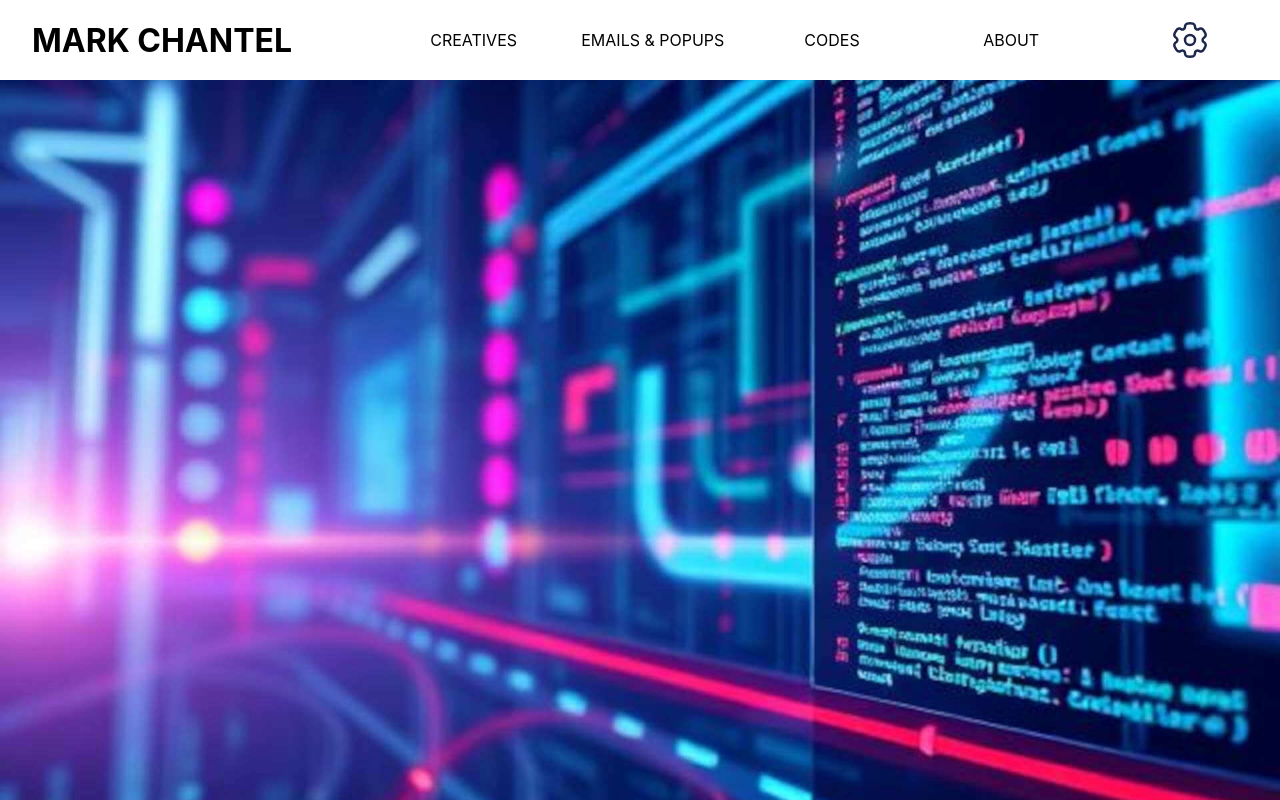
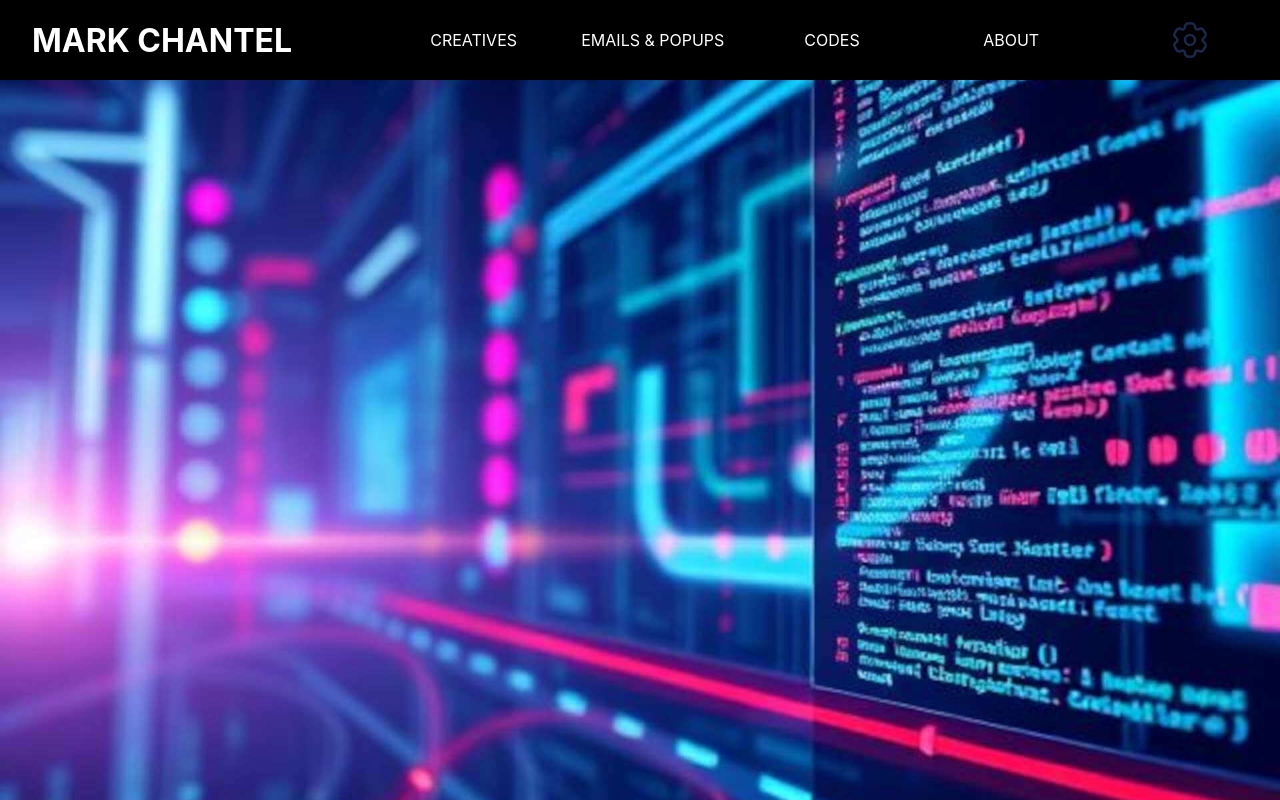
Before and after one commit to mcsgdigital/portfolio, a React (Create React App) app: page / in a window 1280 px wide. Built offline with nearby package versions, Linux system fonts and the light colour scheme; the HTML template or start-up script is replaced by a standard one.

Commit message:
fix-again

```diff
--- a/src/components/Container.js
+++ b/src/components/Container.js
@@ -3,7 +3,7 @@ import Content from "./content/Content";
 import Navbar from "./navbar/Navbar";
 
 function Container(props) {
-  const [themeIndex, setThemeIndex] = useState(1);
+  const [themeIndex, setThemeIndex] = useState(0);
   const [pageName, setPageName] = useState("home");
   const [pageOptionName, setPageOptionName] = useState("");
   const [fullpath, setFullpath] = useState([]);
@@ -35,20 +35,20 @@ function Container(props) {
 
     const themeColoursRange = [
       {
+        text: "#ffffff",
+        background1: "#000000",
+        background2: "#2f2f2f", // very dark grey /red
+        background3: "#555555", // very grey /red
+        background4: "#1f1f1f", // even darker grey /red
+        highlight: "#3a3a3a" // even darker darker grey /red
+      },
+      {
         text: "#000000",
         background1: "#ffffff",
         background2: "#f8f9fa", // very light grey /blue
         background3: "#dddddd", // very light grey /red
         background4: "#ffffff",
         highlight: "#dddddd"
-      },
-      {
-        text: "#ffffff",
-        background1: "#000000",
-        background2: "#2f2f2f", // very dark grey /red
-        background3: "#555555", // very grey /red
-        background4: "#1f1f1f", // even darker grey /red
-        highlight: "#3a3a3a" // even darker darker grey /red
       }
     ]
 
```
